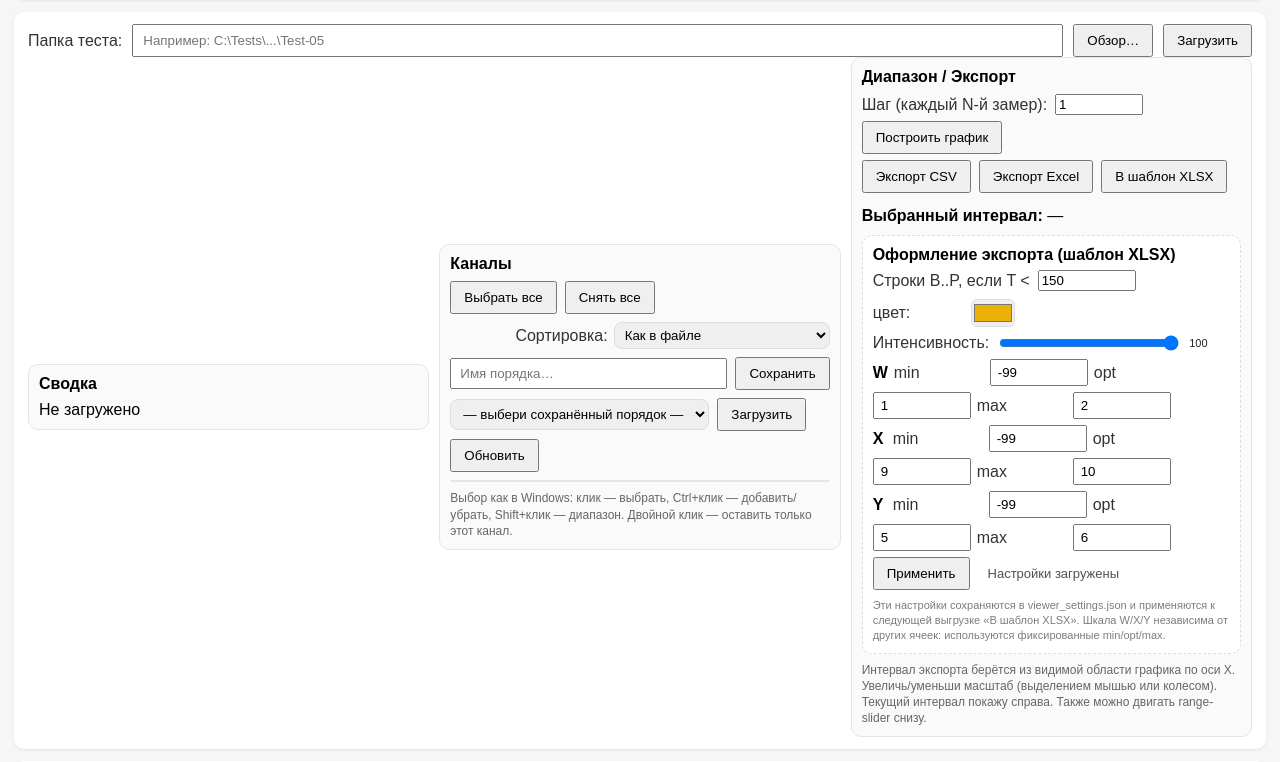
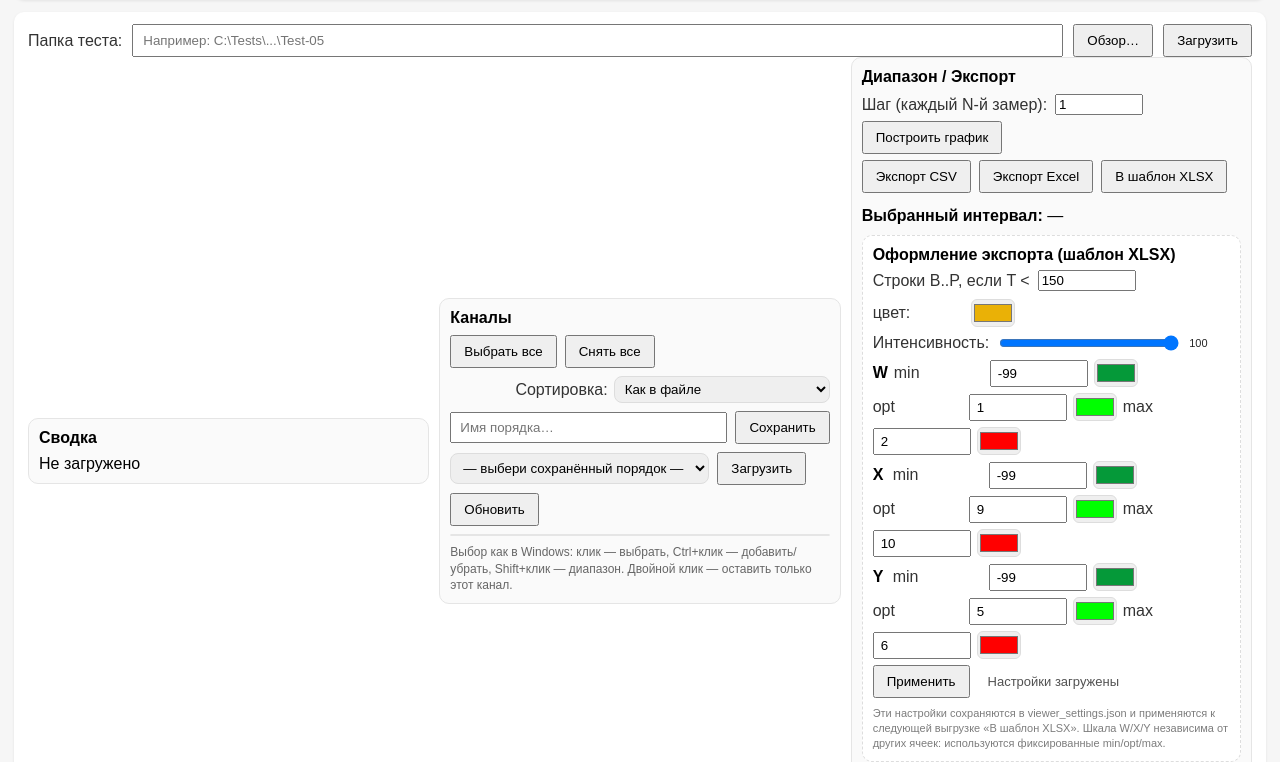
Before and after one commit to lonelywolf1981/lab_viewer, a Flask app: page / in a window 1280 px wide. Shown: the part 85-847 px from the top of the page. Run offline with Flask 2, Linux system fonts and the light colour scheme; some libraries are stand-ins or nearby versions.

Commit message:
Добавлена поддержка настройки цветов для цветовых шкал в Excel-шаблоне

```diff
--- a/server.py
+++ b/server.py
@@ -89,11 +89,8 @@ DEFAULT_VIEWER_SETTINGS: Dict[str, Any] = {
         'color': '#FFF2CC',   # мягкий жёлтый (как в примере)
         'intensity': 100,
     },
-    'scales': {
-        'W': {'min': 0, 'opt': 1, 'max': 2},
-        'X': {'min': 0, 'opt': 9, 'max': 18},
-        'Y': {'min': 0, 'opt': 5, 'max': 10},
-    },
+    'scales': {        'W': {'min': 0, 'opt': 1, 'max': 2, 'colors': {'min': '#0000FF', 'opt': '#00FF00', 'max': '#FF0000'}},        'X': {'min': 0, 'opt': 9, 'max': 18, 'colors': {'min': '#0000FF', 'opt': '#00FF00', 'max': '#FF0000'}},        'Y': {'min': 0, 'opt': 5, 'max': 10, 'colors': {'min': '#0000FF', 'opt': '#00FF00', 'max': '#FF0000'}},
+},
 }
 
 def _deep_merge(dst: Dict[str, Any], src: Dict[str, Any]) -> Dict[str, Any]:
@@ -188,6 +185,15 @@ def load_viewer_settings() -> Dict[str, Any]:
             merged['min'] = merged['opt'] - 1
         if merged['opt'] >= merged['max']:
             merged['max'] = merged['opt'] + 1
+        # Colors for 3-point scale (min/opt/max)
+        colors = merged.get('colors') if isinstance(merged.get('colors'), dict) else {}
+        def _col(key, default):
+            return _normalize_hex_color(str(colors.get(key) or ''), default=default)
+        merged['colors'] = {
+            'min': _col('min', '#0000FF'),
+            'opt': _col('opt', '#00FF00'),
+            'max': _col('max', '#FF0000'),
+        }
         out_scales[k] = merged
     s['scales'] = out_scales
 
@@ -228,6 +234,15 @@ def normalize_viewer_settings(user_s: Dict[str, Any]) -> Dict[str, Any]:
             merged['min'] = merged['opt'] - 1
         if merged['opt'] >= merged['max']:
             merged['max'] = merged['opt'] + 1
+        # Colors for 3-point scale (min/opt/max)
+        colors = merged.get('colors') if isinstance(merged.get('colors'), dict) else {}
+        def _col(key, default):
+            return _normalize_hex_color(str(colors.get(key) or ''), default=default)
+        merged['colors'] = {
+            'min': _col('min', '#0000FF'),
+            'opt': _col('opt', '#00FF00'),
+            'max': _col('max', '#FF0000'),
+        }
         out_scales[k] = merged
     s['scales'] = out_scales
     return s
@@ -1106,12 +1121,37 @@ def _api_export_template_impl():
                     if vopt >= vmax:
                         vmax = vopt + 1
 
+                    # Colors from settings (independent per column)
+
+
+                    colors = spec.get('colors') if isinstance(spec.get('colors'), dict) else {}
+
+
+                    def _rgb6(v, default):
+
+
+                        hx = _normalize_hex_color(str(v or ''), default=default)
+
+
+                        return hx[1:]
+
+
+                    col_min = _rgb6(colors.get('min'), '#0000FF')
+
+
+                    col_opt = _rgb6(colors.get('opt'), '#00FF00')
+
+
+                    col_max = _rgb6(colors.get('max'), '#FF0000')
+
+
+
                     ws.conditional_formatting.add(
                         f"{col_letter}{first_r}:{col_letter}{last_r}",
                         ColorScaleRule(
-                            start_type="num", start_value=vmin, start_color="0000FF",
-                            mid_type="num", mid_value=vopt, mid_color="00FF00",
-                            end_type="num", end_value=vmax, end_color="FF0000",
+                            start_type="num", start_value=vmin, start_color=col_min,
+                            mid_type="num", mid_value=vopt, mid_color=col_opt,
+                            end_type="num", end_value=vmax, end_color=col_max,
                         ),
                     )
 
--- a/static/app.js
+++ b/static/app.js
@@ -858,9 +858,36 @@ function _collectStyleSettingsFromUI() {
       intensity: Math.max(0, Math.min(100, parseInt(el('rmIntensity')?.value || '100', 10)))
     },
     scales: {
-      W: {min: _num(el('wMin')?.value, 0), opt: _num(el('wOpt')?.value, 1), max: _num(el('wMax')?.value, 2)},
-      X: {min: _num(el('xMin')?.value, 0), opt: _num(el('xOpt')?.value, 9), max: _num(el('xMax')?.value, 18)},
-      Y: {min: _num(el('yMin')?.value, 0), opt: _num(el('yOpt')?.value, 5), max: _num(el('yMax')?.value, 10)}
+      W: {
+        min: _num(el('wMin')?.value, 0),
+        opt: _num(el('wOpt')?.value, 1),
+        max: _num(el('wMax')?.value, 2),
+        colors: {
+          min: (el('wCMin')?.value || '#0000FF'),
+          opt: (el('wCOpt')?.value || '#00FF00'),
+          max: (el('wCMax')?.value || '#FF0000'),
+        }
+      },
+      X: {
+        min: _num(el('xMin')?.value, 0),
+        opt: _num(el('xOpt')?.value, 9),
+        max: _num(el('xMax')?.value, 18),
+        colors: {
+          min: (el('xCMin')?.value || '#0000FF'),
+          opt: (el('xCOpt')?.value || '#00FF00'),
+          max: (el('xCMax')?.value || '#FF0000'),
+        }
+      },
+      Y: {
+        min: _num(el('yMin')?.value, 0),
+        opt: _num(el('yOpt')?.value, 5),
+        max: _num(el('yMax')?.value, 10),
+        colors: {
+          min: (el('yCMin')?.value || '#0000FF'),
+          opt: (el('yCOpt')?.value || '#00FF00'),
+          max: (el('yCMax')?.value || '#FF0000'),
+        }
+      }
     }
   };
 }
@@ -878,6 +905,13 @@ function _applyStyleSettingsToUI(s) {
   _set('wMin', w.min ?? 0); _set('wOpt', w.opt ?? 1); _set('wMax', w.max ?? 2);
   _set('xMin', x.min ?? 0); _set('xOpt', x.opt ?? 9); _set('xMax', x.max ?? 18);
   _set('yMin', y.min ?? 0); _set('yOpt', y.opt ?? 5); _set('yMax', y.max ?? 10);
+
+  const wc = (w.colors || {});
+  const xc = (x.colors || {});
+  const yc = (y.colors || {});
+  _set('wCMin', wc.min || '#0000FF'); _set('wCOpt', wc.opt || '#00FF00'); _set('wCMax', wc.max || '#FF0000');
+  _set('xCMin', xc.min || '#0000FF'); _set('xCOpt', xc.opt || '#00FF00'); _set('xCMax', xc.max || '#FF0000');
+  _set('yCMin', yc.min || '#0000FF'); _set('yCOpt', yc.opt || '#00FF00'); _set('yCMax', yc.max || '#FF0000');
 }
 
 function loadStyleSettings() {
--- a/static/style.css
+++ b/static/style.css
@@ -67,3 +67,5 @@ button { padding: 7px 12px; cursor:pointer; }
 .scaleRow input{width:82px;padding:4px 6px;}
 #rmColor{width:44px;height:28px;padding:0;border:1px solid #ddd;border-radius:6px;}
 #rmIntensity{min-width:180px;}
+
+.scaleRow input[type=color]{width:44px;height:28px;padding:0;border:1px solid #ddd;border-radius:6px;}
--- a/templates/index.html
+++ b/templates/index.html
@@ -101,20 +101,29 @@
               <div class="scaleRow">
   <div class="scaleName">W</div>
   <label>min</label><input id="wMin" type="number" step="0.1"/>
+  <input id="wCMin" type="color" title="Цвет min"/>
   <label>opt</label><input id="wOpt" type="number" step="0.1"/>
+  <input id="wCOpt" type="color" title="Цвет opt"/>
   <label>max</label><input id="wMax" type="number" step="0.1"/>
+  <input id="wCMax" type="color" title="Цвет max"/>
 </div>
               <div class="scaleRow">
   <div class="scaleName">X</div>
   <label>min</label><input id="xMin" type="number" step="0.1"/>
+  <input id="xCMin" type="color" title="Цвет min"/>
   <label>opt</label><input id="xOpt" type="number" step="0.1"/>
+  <input id="xCOpt" type="color" title="Цвет opt"/>
   <label>max</label><input id="xMax" type="number" step="0.1"/>
+  <input id="xCMax" type="color" title="Цвет max"/>
 </div>
               <div class="scaleRow">
   <div class="scaleName">Y</div>
   <label>min</label><input id="yMin" type="number" step="0.1"/>
+  <input id="yCMin" type="color" title="Цвет min"/>
   <label>opt</label><input id="yOpt" type="number" step="0.1"/>
+  <input id="yCOpt" type="color" title="Цвет opt"/>
   <label>max</label><input id="yMax" type="number" step="0.1"/>
+  <input id="yCMax" type="color" title="Цвет max"/>
 </div>
             </div>
 
--- a/viewer_settings.json
+++ b/viewer_settings.json
@@ -8,17 +8,32 @@
     "W": {
       "min": -99.0,
       "opt": 1.0,
-      "max": 2.0
+      "max": 2.0,
+      "colors": {
+        "min": "#059939",
+        "opt": "#00FF00",
+        "max": "#FF0000"
+      }
     },
     "X": {
       "min": -99.0,
       "opt": 9.0,
-      "max": 10.0
+      "max": 10.0,
+      "colors": {
+        "min": "#059939",
+        "opt": "#00FF00",
+        "max": "#FF0000"
+      }
     },
     "Y": {
       "min": -99.0,
       "opt": 5.0,
-      "max": 6.0
+      "max": 6.0,
+      "colors": {
+        "min": "#059939",
+        "opt": "#00FF00",
+        "max": "#FF0000"
+      }
     }
   }
 }
```
Lines whose indentation alone changed are shown as unchanged.
